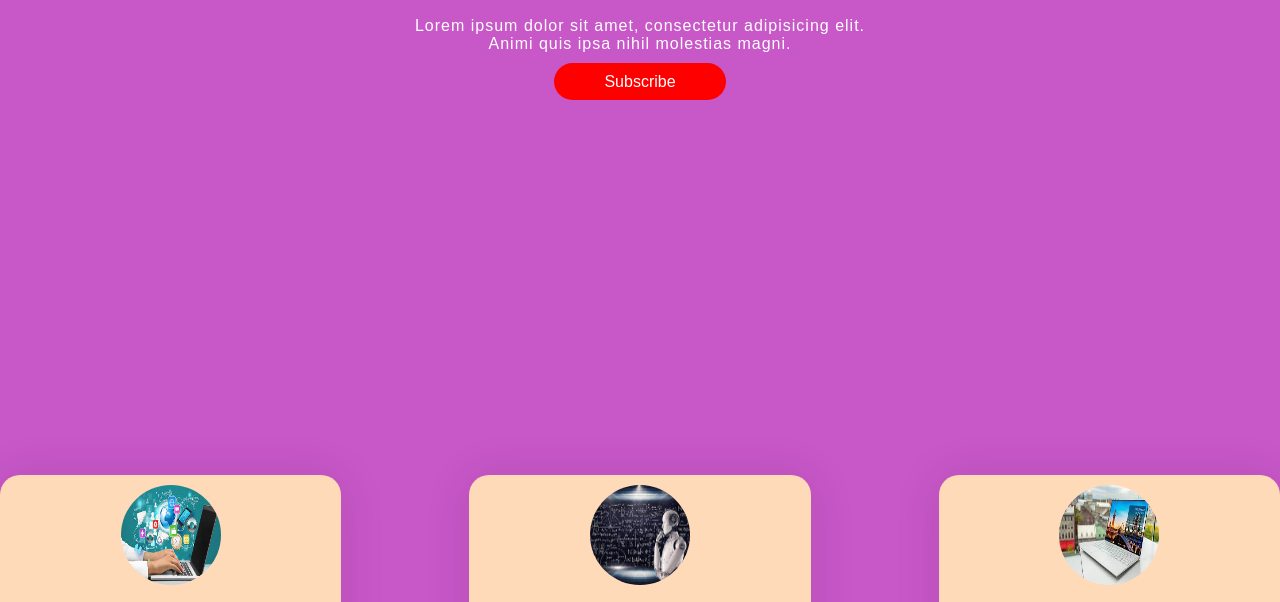
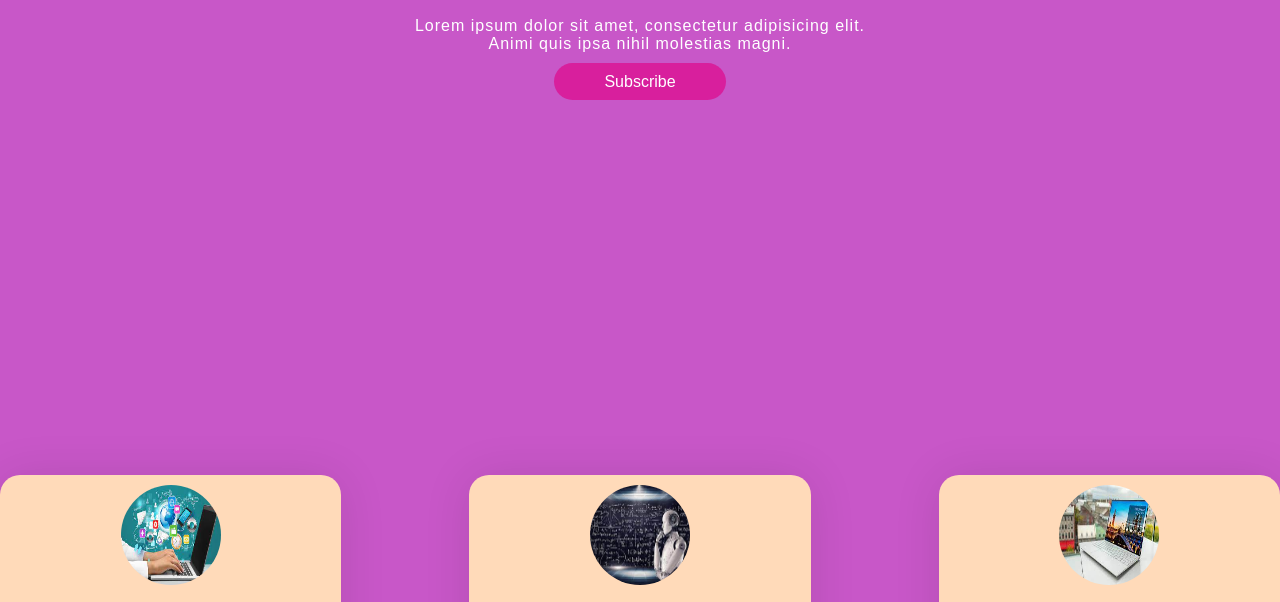
Before and after one commit to Razashah151/Practicesite, a plain HTML site: page index.html in a window 1280 px wide. In both pictures the pointer is over the link "Subscribe". Shown: the part 197-799 px from the top of the page. Drawn offline with Linux system fonts and the light colour scheme.

Commit message:
subscibe button changes

```diff
--- a/style.css
+++ b/style.css
@@ -102,6 +102,9 @@ color: white;
 
 
 }
+.button:hover{
+  background-color: rgb(216, 31, 157);
+}
 .boxes-section{
   display:flex;
   justify-content: center;
```
